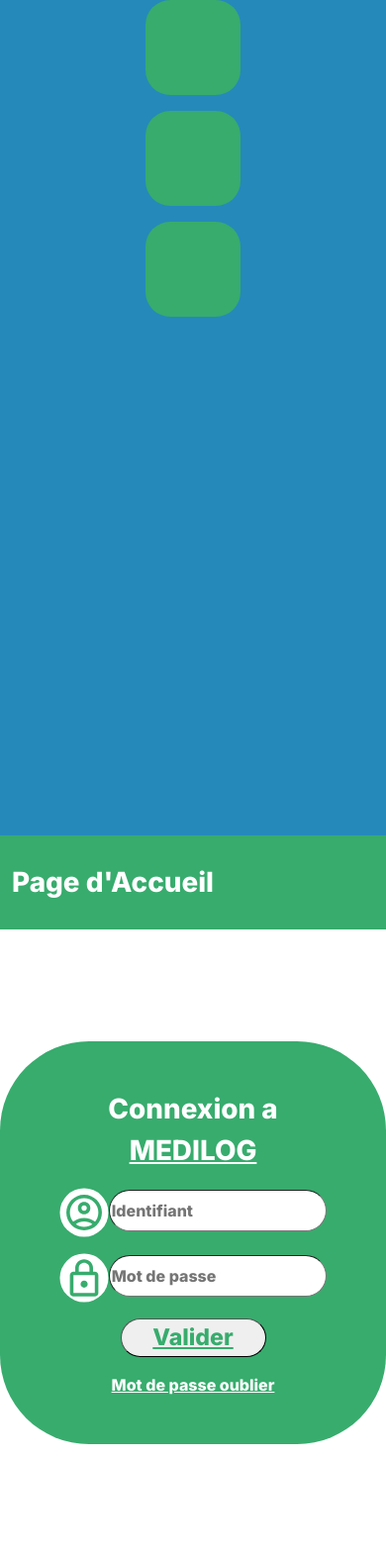
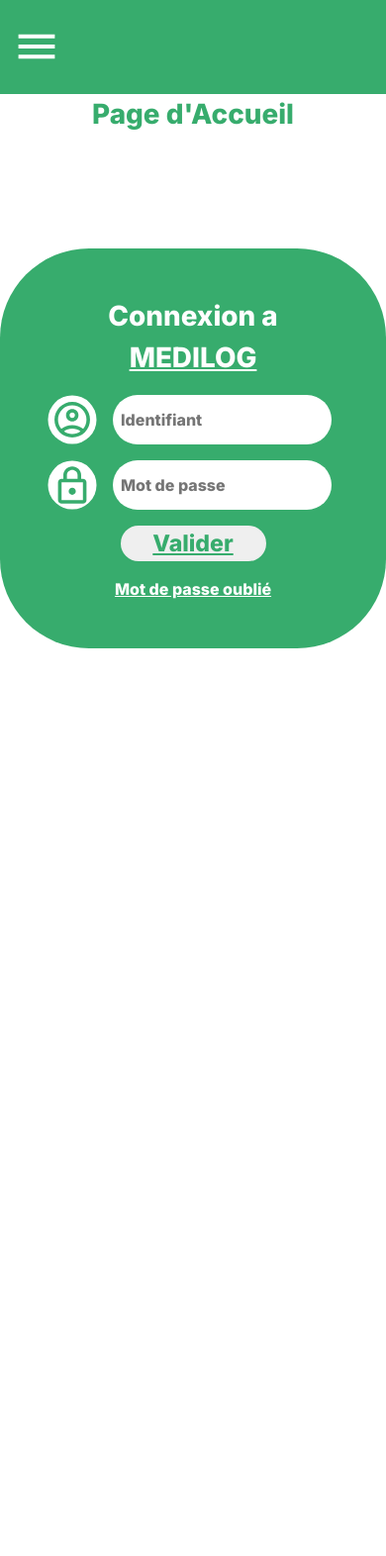
Before and after one commit to shindhha/3.3CabinetMedical, a PHP site: page / in a window 390 px wide. Shown: the whole page at 99% size. After the commit the page ends 655 px from the top, so only its background shows below. Run offline with PHP 8.4, Linux system fonts and the light colour scheme.

Commit message:
Première page version téléphone (Il faut régler un problème avec le menu)

```diff
--- a/css/styles.css
+++ b/css/styles.css
@@ -20,12 +20,12 @@ body , html {
 
 .border-1 {
 	border-radius: 25px;
-	border-width: 0;
+	border-width: 0px;
 }
 
 .border-2 {
 	border-radius: 90px;
-	border-width: 0;
+	border-width: 0px;
 }
 
 .sizeIcon {
@@ -48,3 +48,11 @@ body , html {
 .text-white {
 	color: white;
 }
+
+.menu:hover {
+	cursor: pointer;
+}
+
+.menu {
+	z-index: 3;
+}
--- a/index.html
+++ b/index.html
@@ -5,13 +5,14 @@
 	<meta name="viewport" content="width=device-width, initial-scale=1">
 	<link rel="stylesheet" type="text/css" href="css/styles.css">
 	<link href="https://cdn.jsdelivr.net/npm/bootstrap@5.1.3/dist/css/bootstrap.min.css" rel="stylesheet" integrity="sha384-1BmE4kWBq78iYhFldvKuhfTAU6auU8tT94WrHftjDbrCEXSU1oBoqyl2QvZ6jIW3" crossorigin="anonymous">
+	<script type="text/javascript" src="scripts/script.js"></script>
 	<title>MEDILOG</title>
 </head>
 <body>
 	<div class="container-fluid h-100  text-white">
 		<div class="row h-100">
 			<!-- Menu -->
-			<div class="col-md-1 d-flex flex-column gap-3 blue h-100 align-items-center">
+			<div class="menu col-md-1 col-sm-1 d-md-block d-none d-flex flex-column gap-3 blue h-100 align-items-center">
 				<div class="caseSize p-5 green align-items-center text-center border-1">
 
 				</div>
@@ -23,28 +24,34 @@
 				</div>
 			</div>
 			<!-- Main page -->
-			<div class="col-md-11 h-75">
+			<div class="col-md-11 h-75 text-center">
 				<!-- Bandeau outils -->
 
 				<div class="row h-15 align-items-center green">
-					<span class="fs-1"> Page d'Accueil </span>
+					<div class="d-flex">
+						<img onclick="showMenu('menu')" class="d-md-none d-sm-block sizeIcon" src="res/menu.svg">
+						<span class="fs-1 d-md-block d-none"> Page d'Accueil </span>
+					</div>
+
+
 				</div>
+				<span class="fs-1 d-md-none d-sm-block text-green"> Page d'Accueil </span>
 				<!-- content -->
 				<div class="row h-100 align-items-center text-center">
 					<!-- Portail de connexion -->
 					<div class="container ">
 						<div class="row justify-content-center">
-							<div class="col-md-4 green border-2 p-5">
+							<div class="col-md-6 col-sm-9 green border-2 p-5">
 								<form class="d-flex flex-column gap-3">
 									<span class="fs-1"> Connexion a <u>MEDILOG</u> </span>
 
 
-									<div class=""><img src="res/iaccount.svg" class="sizeIcon"><input type="text" placeholder="Identifiant" class="border-1 w-75 pt-2 pb-2">  </input></div>
+									<div class="d-flex gap-3"><img src="res/iaccount.svg" class="sizeIcon"><input type="text" placeholder="Identifiant" class="border-0 border-1 w-75 ps-2 pt-2 pb-2"></div>
 
-									<div><img src="res/ipassword.svg" class="sizeIcon"><input type="password" placeholder="Mot de passe" class="border-1 w-75 pt-2 pb-2"></input></div>
+									<div class="d-flex gap-3"><img src="res/ipassword.svg" class="sizeIcon"><input type="password" placeholder="Mot de passe" class="ps-2 border-0 border-1 w-75 pt-2 pb-2"></input></div>
 
-									<div><button class="w-50 border-1 text-green fs-3"><u> Valider </u></button></div>
-									<a class="fs-6 text-white"> Mot de passe oublier </a>
+									<div><button class="border-0 w-50 border-1 text-green fs-3"><u> Valider </u></button></div>
+									<a class="fs-6 text-white"> Mot de passe oublié </a>
 								</form>
 							</div>
 
--- /dev/null
+++ b/scripts/script.js
@@ -0,0 +1,10 @@
+function showMenu(classMenu) {
+
+	var menu = document.getElementsByClassName(classMenu);
+
+	if (menu[0].style.display == "block") {
+		menu[0].style.display = "none";
+	} else {
+		menu[0].style.display = "block";
+	}
+}
```
Also changed, not shown: res/menu.svg (added).
